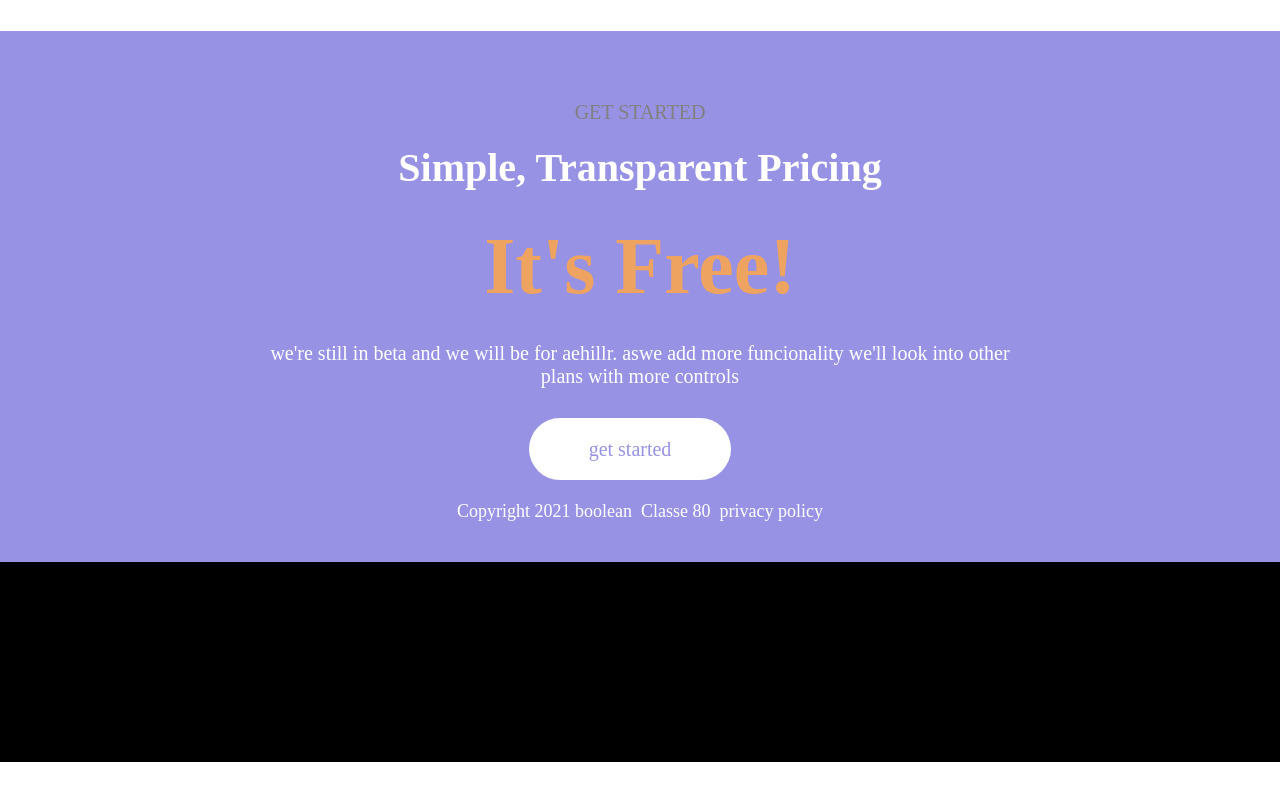
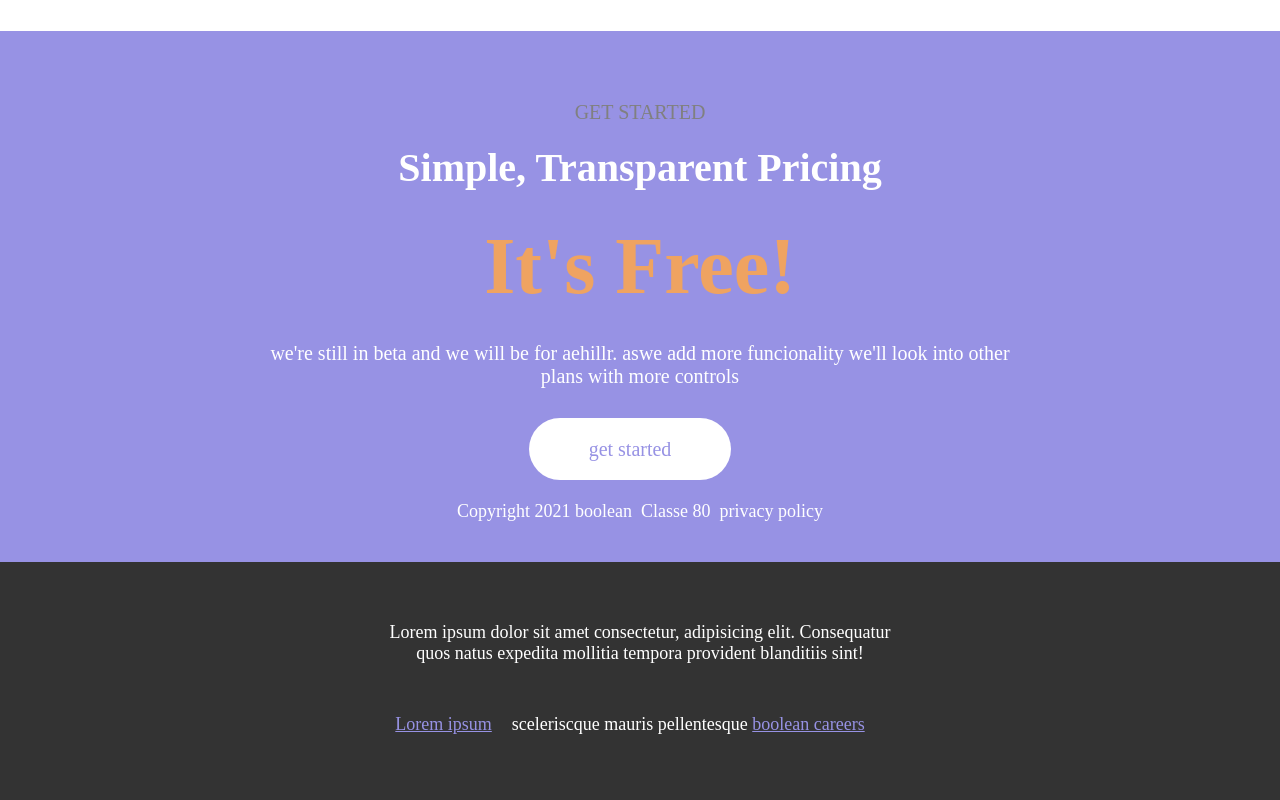
Before and after one commit to FabioBabaglioni/htmlcss-responsive-layout, a plain HTML site: page index.html in a window 1280 px wide. Shown: the part 4843-5643 px from the top of the page. Before the commit the page ends 5605 px from the top, so only its background shows below. Drawn offline with Linux system fonts and the light colour scheme.

Commit message:
create footer

```diff
--- a/css/style.css
+++ b/css/style.css
@@ -429,8 +429,29 @@ header, a{
 /* footer */
 
 footer{
-    height: 200px;
-    background-color: black;
+    height: 400px;
+    background-color: #333333;
+    padding: 60px 0;
+
+}
+
+.container-footer-small{
+    width: 40%;
+    margin: 0 auto;
+    text-align: center;
+}
+
+
+.footer-margin{
+    text-align: ;
+    font-size: 18px;
+    color: white;
+    margin-bottom: 50px;
+}
+
+footer a{
+    color: #9792e4;
+    text-decoration: underline;
 }
 
 
--- a/index.html
+++ b/index.html
@@ -265,8 +265,12 @@
 
     <!-- footer -->
     <footer>
-        <div class="cotainer">
-            <div class="text"></div>
+        <div class="container-footer-small">
+            <div class="text">
+                <p class="footer-margin">Lorem ipsum dolor sit amet consectetur, adipisicing elit. Consequatur quos natus expedita mollitia tempora provident blanditiis sint! </p>
+
+                <p class="footer-margin"><a href="#">Lorem ipsum</a>sceleriscque mauris pellentesque <a href="#">boolean careers</a></p>
+            </div>
         </div>
 
 
```
